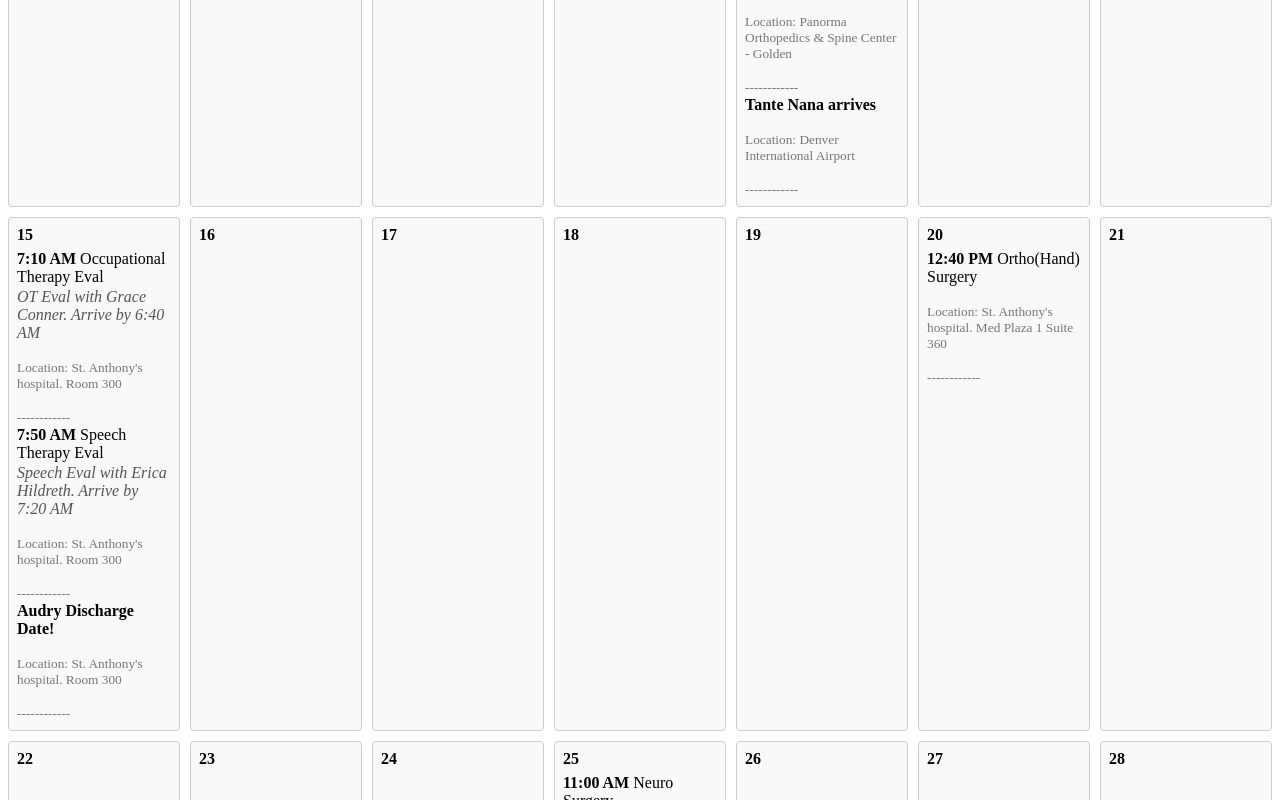
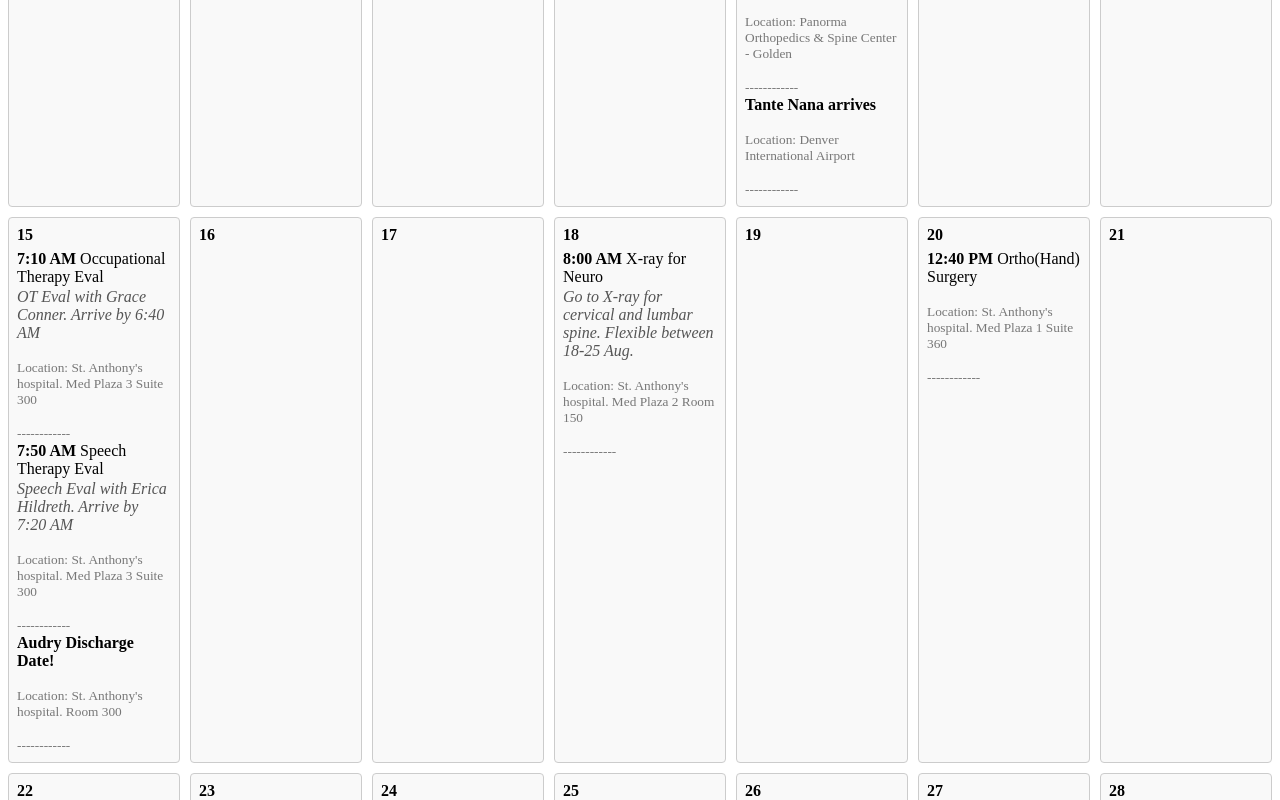
Before and after one commit to Helmi-Y/HakeemCalendar, an Angular app: page / in a window 1280 px wide. Shown: the part 612-1412 px from the top of the page. Built offline with nearby package versions, Linux system fonts and the light colour scheme.

Commit message:
changed some stuff

```diff
--- a/src/app/calendar/calendar.ts
+++ b/src/app/calendar/calendar.ts
@@ -71,14 +71,14 @@ export class Calendar implements OnInit{
       title: 'Occupational Therapy Eval',
       time: '7:10 AM',
       description: 'OT Eval with Grace Conner. Arrive by 6:40 AM ',
-      location: 'St. Anthony\'s hospital. Room 300'
+      location: 'St. Anthony\'s hospital. Med Plaza 3 Suite 300'
     },
     {
       date: 15,
       title: 'Speech Therapy Eval',
       time: '7:50 AM',
       description: 'Speech Eval with Erica Hildreth. Arrive by 7:20 AM ',
-      location: 'St. Anthony\'s hospital. Room 300'
+      location: 'St. Anthony\'s hospital. Med Plaza 3 Suite 300'
     },
     {
       date: 15,
@@ -86,6 +86,13 @@ export class Calendar implements OnInit{
       time: 'Audry Discharge Date!',
       description: '',
       location: 'St. Anthony\'s hospital. Room 300'
+    },
+    {
+      date: 18,
+      title: 'X-ray for Neuro',
+      time: '8:00 AM',
+      description: 'Go to X-ray for cervical and lumbar spine. Flexible between 18-25 Aug. ',
+      location: 'St. Anthony\'s hospital. Med Plaza 2 Room 150'
     },
     {
       date: 20,
```
